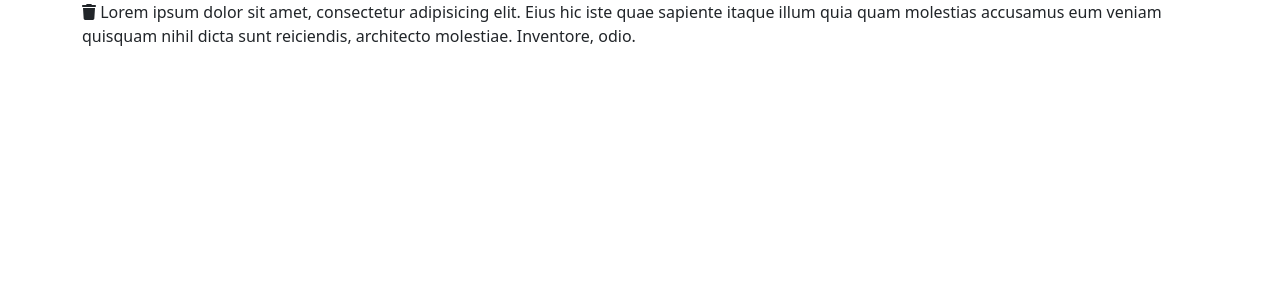
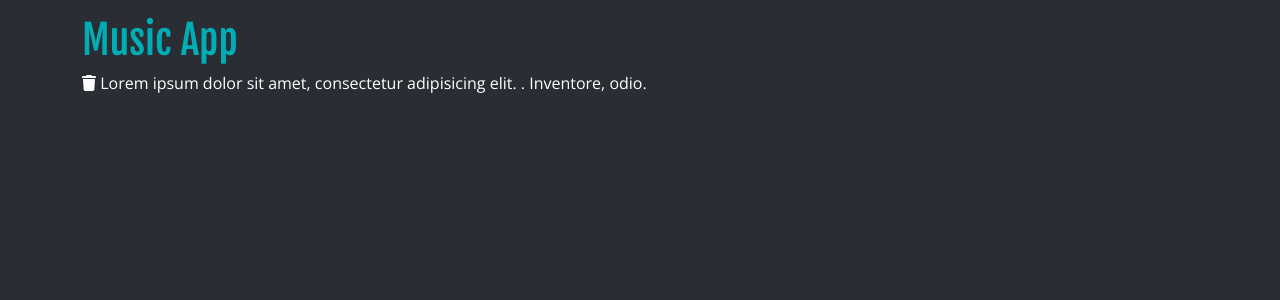
Before and after one commit to AndyCodez/mp3-player, a Vue app: page / in a window 1280 px wide. Shown: the top 300 px of the page. Built offline with nearby package versions, Linux system fonts and the light colour scheme.

Commit message:
Implement a theme for the app

```diff
--- a/src/App.vue
+++ b/src/App.vue
@@ -1,6 +1,7 @@
 <template>
   <div id="app" class="container">
-    <p> <font-awesome-icon icon="trash"/> Lorem ipsum dolor sit amet, consectetur adipisicing elit. Eius hic iste quae sapiente itaque illum quia quam molestias accusamus eum veniam quisquam nihil dicta sunt reiciendis, architecto molestiae. Inventore, odio.</p>
+    <h1 class="text-primary mt-3">Music App</h1>
+    <p> <font-awesome-icon icon="trash"/> Lorem ipsum dolor sit amet, consectetur adipisicing elit. . Inventore, odio.</p>
   </div>
 </template>
 
@@ -16,5 +17,119 @@
 </script>
 
 <style lang="scss">
-  @import "node_modules/bootstrap/scss/bootstrap";
+  @import url('https://fonts.googleapis.com/css2?family=Fjalla+One&family=Open+Sans:wght@300&display=swap');
+
+// colors
+$primary: #00adb5;
+$secondary: #f8b500;
+$body-bg: #2a2d33;
+$text-body: #fff;
+$body-color: $text-body;
+$border-radius: 8px;
+
+//overrides
+
+$font-family-headlines: "Fjalla One", -apple-system, BlinkMacSystemFont,
+  "Segoe UI", "Roboto", "Helvetica Neue", Arial, sans-serif, "Apple Color Emoji",
+  "Segoe UI Emoji", "Segoe UI Symbol";
+$font-family-base: "Open Sans", -apple-system, BlinkMacSystemFont, "Segoe UI",
+  "Roboto", "Helvetica Neue", Arial, sans-serif, "Apple Color Emoji",
+  "Segoe UI Emoji", "Segoe UI Symbol";
+
+$headings-font-family: $font-family-headlines;
+$headings-font-weight: 400;
+$line-height-base: 1.4;
+
+$list-group-active-bg: #222;
+$list-group-bg: transparent;
+$list-group-border-radius: 0;
+$list-group-hover-bg: #444;
+$list-group-action-color: #bbb;
+
+@import "node_modules/bootstrap/scss/bootstrap";
+
+//currentsong
+.currentsong-background {
+  width: 100%;
+  height: 100%;
+  overflow: hidden;
+}
+.currentsong-backgroundimage {
+  height: 100%;
+  width: 100%;
+  background-position: center center;
+  background-repeat: no-repeat;
+  background-size: cover;
+  filter: blur(8px) grayscale(50%);
+  transform: scale(1.15);
+}
+
+.currentsong .song-info {
+  background-color: #000;
+}
+
+.currentsong .song-name {
+  font-size: 2.5em;
+}
+.currentsong .song-description {
+  font-size: 0.9em;
+  line-height: 120%;
+}
+
+// SongList
+.songlist .song:active {
+  background: $gray-700;
+}
+
+.songlist .song-info-name {
+  font-size: 1.3em;
+  color: $gray-400;
+}
+
+.songlist .song-info-creator {
+  font-size: 0.9em;
+}
+
+.songlist .thumbnail {
+  width: 60px;
+  height: 60px;
+  background-position: center center;
+  background-repeat: no-repeat;
+  background-size: cover;
+}
+
+.songlist .song .duration {
+  color: $secondary;
+}
+
+.songlist .song .trash {
+  display: none;
+}
+
+.songlist .song:not(.active):hover .trash {
+  display: block;
+  cursor: pointer;
+}
+
+.songlist .song .play,
+.songlist .song:hover.active .play {
+  display: none;
+}
+.songlist .song:hover .play {
+  display: block;
+  cursor: pointer;
+}
+.songlist .song .pause {
+  display: none;
+}
+
+.songlist .song:hover.active .pause {
+  display: block;
+  cursor: pointer;
+}
+
+.songlist .song.active .play,
+.songlist .song.active {
+  display: block;
+}
 </style>
```
